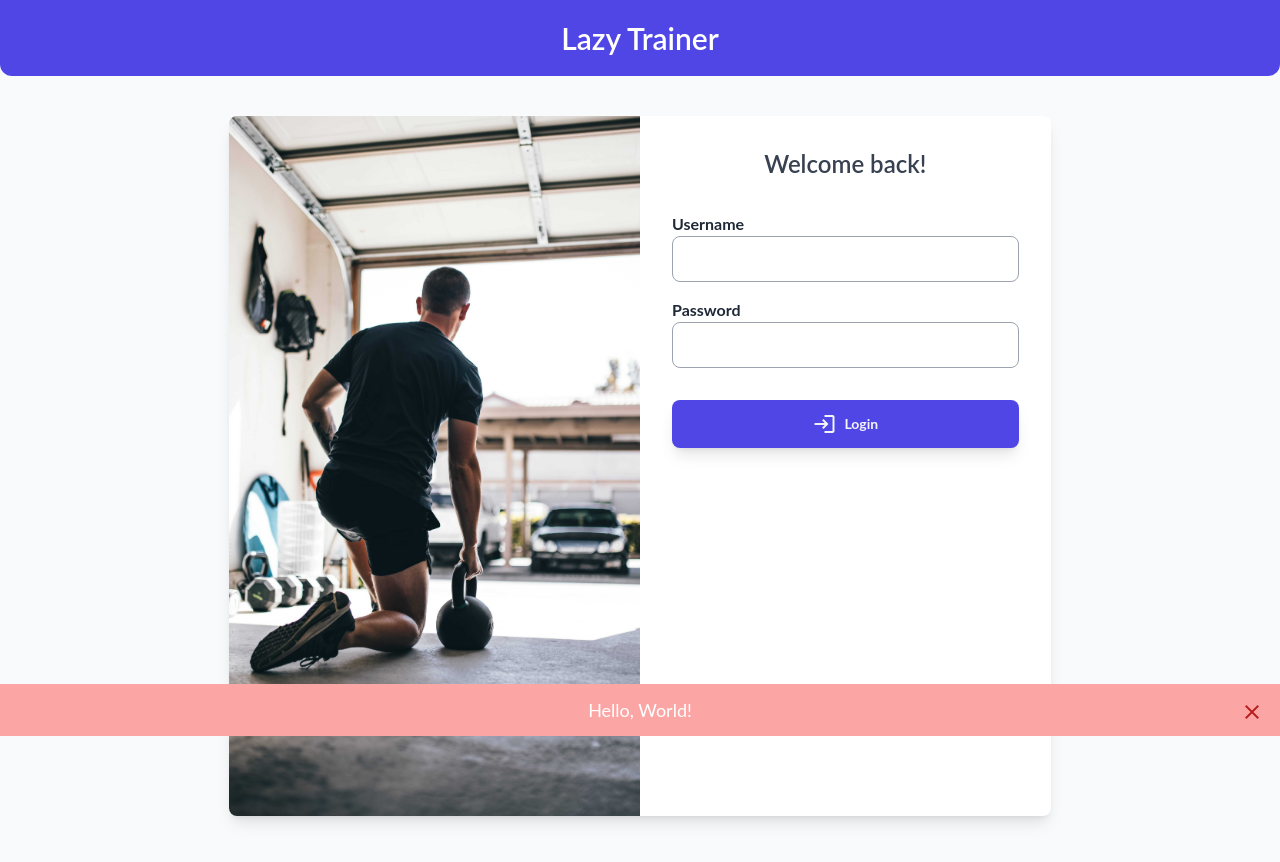
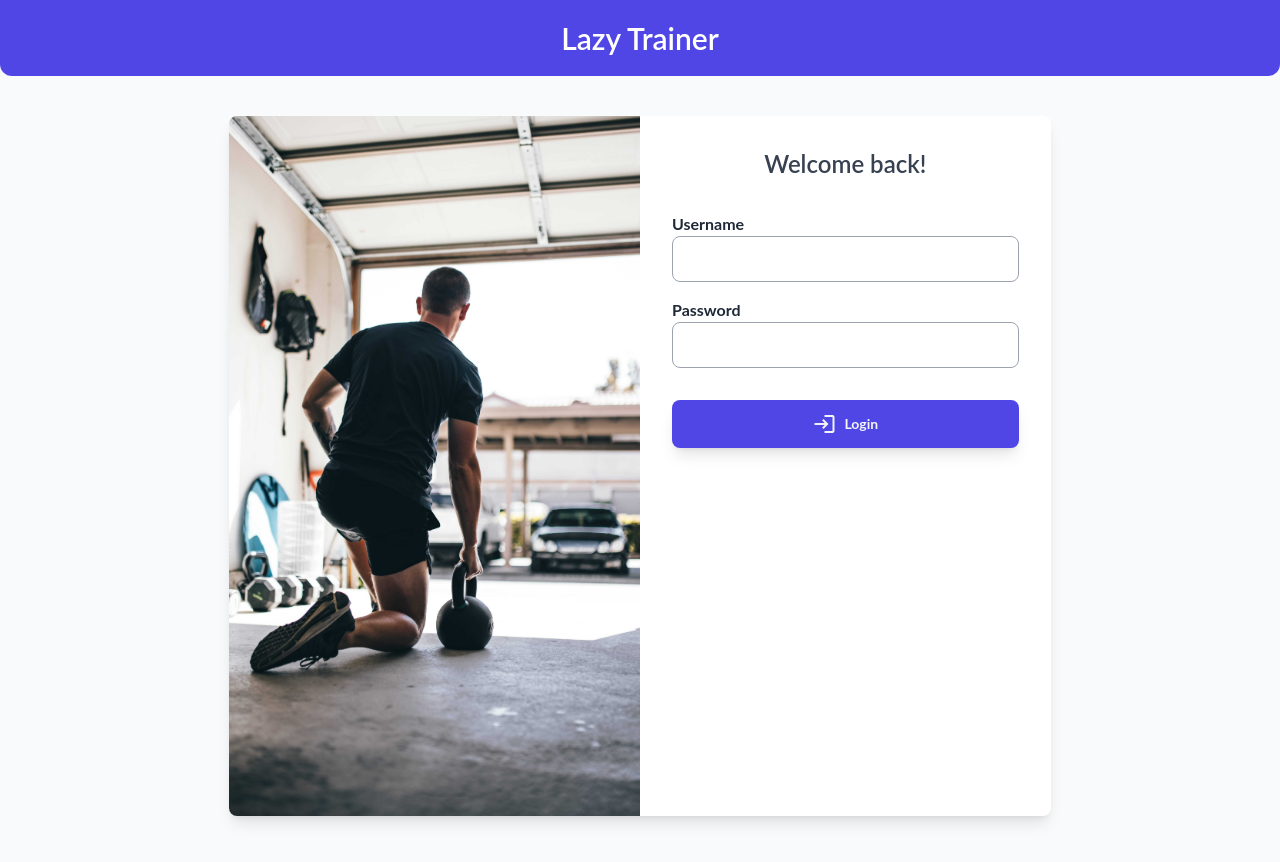
Before and after one commit to simone98dm/lazy-trainer-fe, a Vue app: page /login in a window 1280 px wide. Shown: the top 862 px of the page. Built offline with nearby package versions, Linux system fonts and the light colour scheme; no server answers; what v-calendar, vue-hotjar would draw is missing.

Commit message:
remove banner

```diff
--- a/src/App.vue
+++ b/src/App.vue
@@ -32,7 +32,6 @@
       </router-view>
     </div>
     <!-- <CookieBanner /> -->
-    <Banner :color="Color.DANGER" text="Hello, World!"></Banner>
     <Footer v-if="!isLogin() && !hideDecoration()" />
   </div>
   <GlobalLoading />
```
